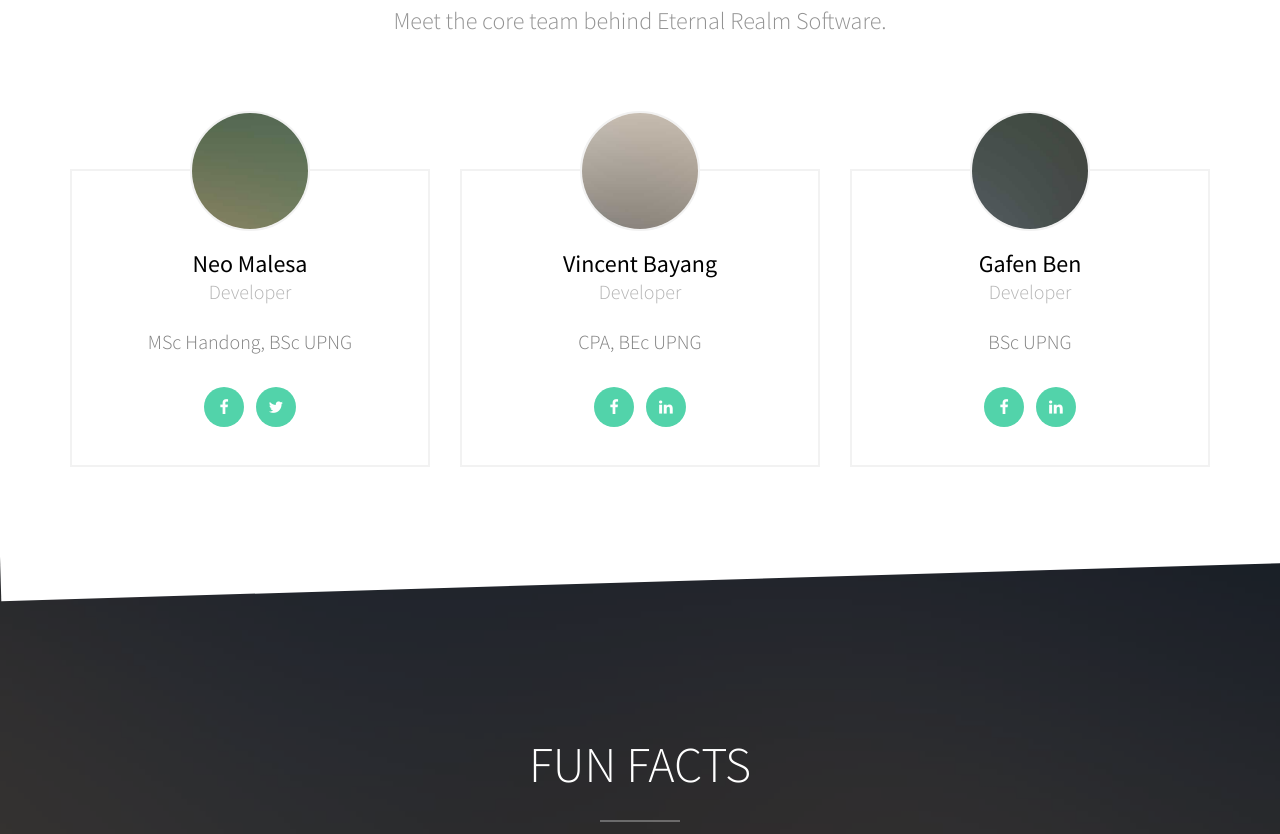
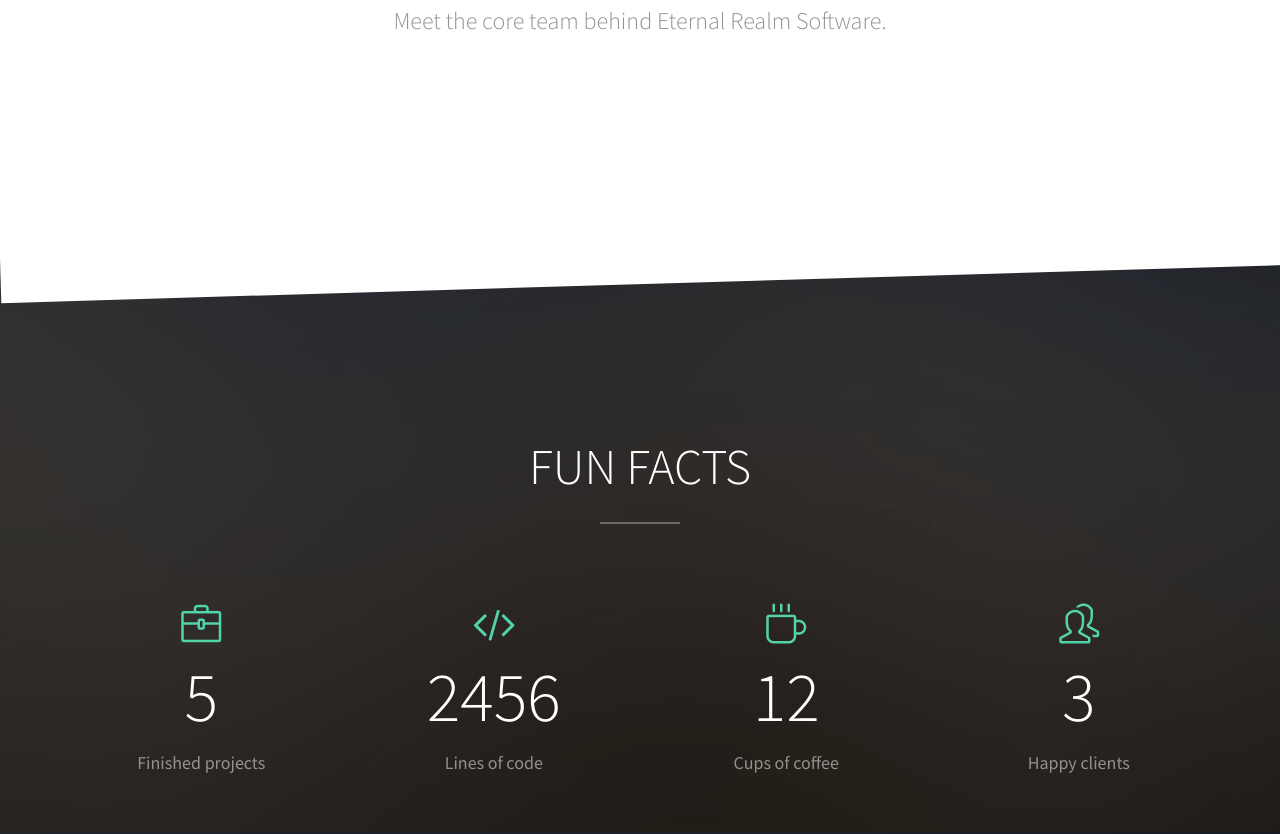
Before and after one commit to n30dyn4m1c/erspng, a plain HTML site: page index.html in a window 1280 px wide. Shown: the part 5826-6660 px from the top of the page. Drawn offline with Linux system fonts and the light colour scheme; some packages are replaced by stand-ins of ours; no server answers; files whose address does not match are found by name.

Commit message:
Comment out ERS core team profiles

```diff
--- a/index.html
+++ b/index.html
@@ -501,7 +501,7 @@
 					</div>
 				</div>
 			</div>
-			<div class="row">
+			<!--div class="row">
 				<div class="col-md-4">
 					<div class="fh5co-person text-center to-animate">
 						<figure><img src="images/person1.jpg" alt="Image"></figure>
@@ -511,7 +511,7 @@
 						<ul class="social social-circle">
 							<li><a href="#"><i class="icon-facebook"></i></a></li>
 							<li><a href="#"><i class="icon-twitter"></i></a></li>
-							<!--li><a href="#"><i class="icon-dribbble"></i></a></li-->
+							<!--li><a href="#"><i class="icon-dribbble"></i></a></li>
 						</ul>
 					</div>
 				</div>
@@ -524,7 +524,7 @@
 						<ul class="social social-circle">
 							<li><a href="#"><i class="icon-facebook"></i></a></li>
 							<li><a href="#"><i class="icon-linkedin"></i></a></li>
-							<!--li><a href="#"><i class="icon-github"></i></a></li-->
+							<!--li><a href="#"><i class="icon-github"></i></a></li>
 						</ul>
 					</div>
 				</div>
@@ -537,12 +537,12 @@
 						<ul class="social social-circle">
 							<li><a href="#"><i class="icon-facebook"></i></a></li>
 							<li><a href="#"><i class="icon-linkedin"></i></a></li>
-							<!--li><a href="#"><i class="icon-dribbble"></i></a></li-->
+							<!--li><a href="#"><i class="icon-dribbble"></i></a></li>
 						</ul>
 					</div>
 				</div>
 			</div>
-		</div>
+		</div-->
 	</section>
 
 	<section id="fh5co-counters" style="background-image: url(images/full_image_1.jpg);" data-stellar-background-ratio="0.5">
```
